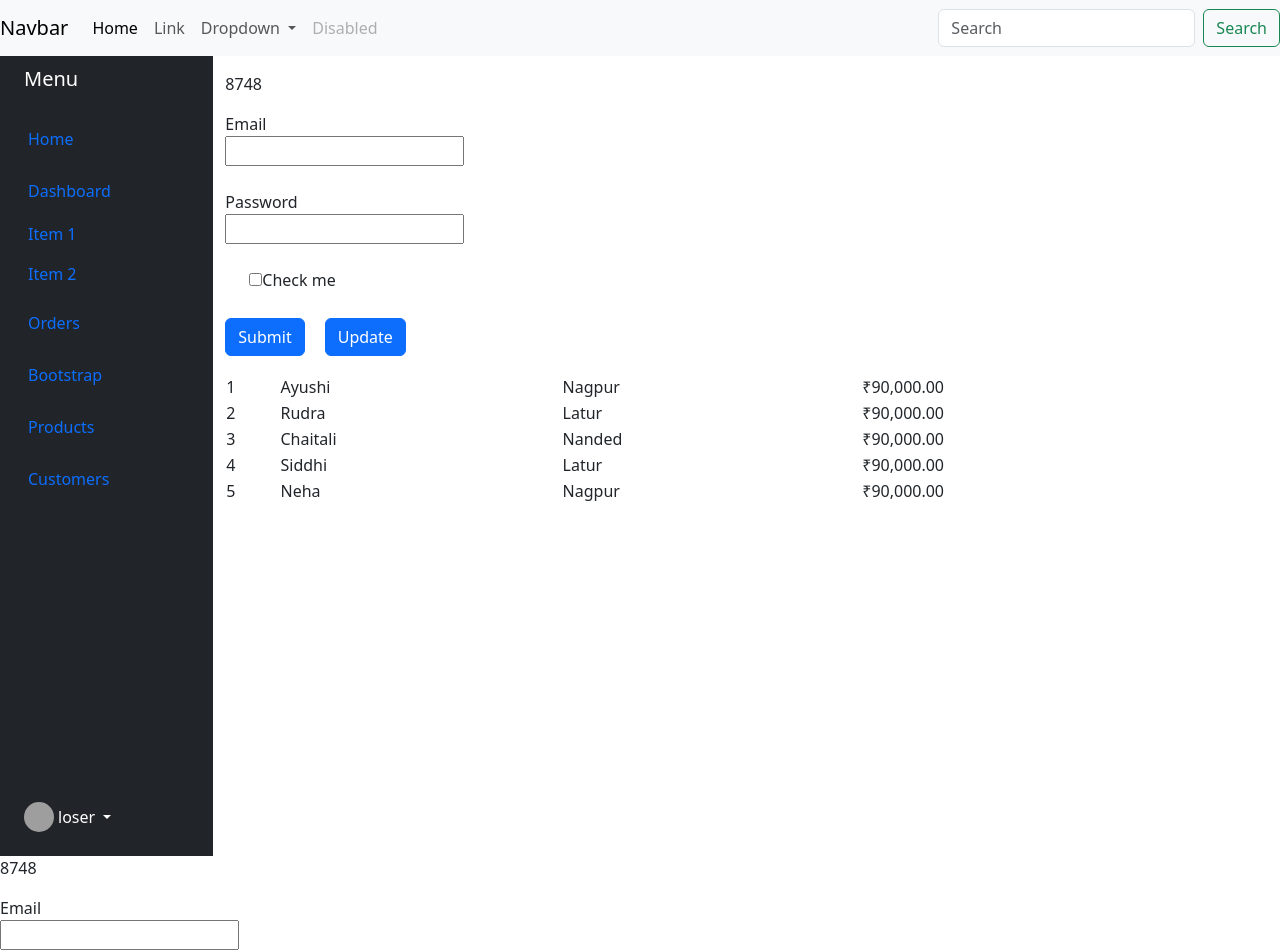
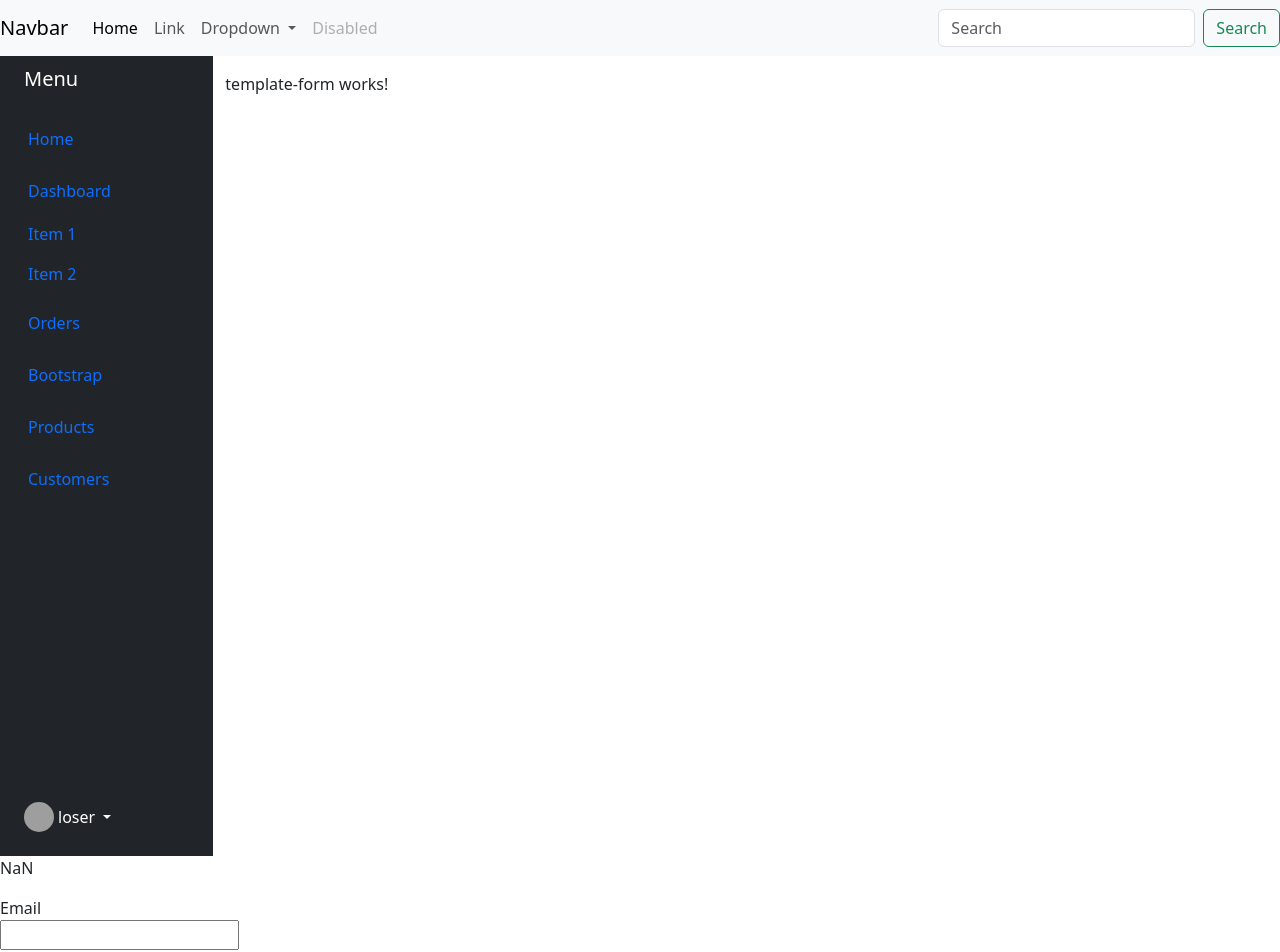
Before and after one commit to AyushiDharmik/workspace1, an Angular app in the folder AngularApp/: page / in a window 1280 px wide. Shown: the top 952 px of the page. Built offline with nearby package versions, Linux system fonts and the light colour scheme; grey boxes are pictures that could not be loaded.

Commit message:
Backup Commit

```diff
--- a/AngularApp/src/app/app.module.ts
+++ b/AngularApp/src/app/app.module.ts
@@ -8,6 +8,7 @@ import { SidebarComponent } from './sidebar/sidebar.component';
 import { CrudComponent } from './crud/crud.component';
 import { CustompipePipe } from './custompipe.pipe';
 import { FormsModule } from '@angular/forms';
+import { TemplateFormComponent } from './template-form/template-form.component';
 
 @NgModule({
   declarations: [
@@ -15,7 +16,8 @@ import { FormsModule } from '@angular/forms';
     HeaderComponent,
     SidebarComponent,
     CrudComponent,
-    CustompipePipe
+    CustompipePipe,
+    TemplateFormComponent
   ],
   imports: [
     BrowserModule,
--- a/AngularApp/src/app/crud/crud.component.ts
+++ b/AngularApp/src/app/crud/crud.component.ts
@@ -13,63 +13,63 @@ export class CrudComponent implements OnInit {
   ngOnInit() {
 
   }
-  date=new Date();
-  money:number=10000;
+//   date=new Date();
+//   money:number=10000;
 
-  empData:object[]=[
-    {empId:1,name:'Ayushi',loc:'Nagpur',salary:90000},
-    {empId:2,name:'Rudra',loc:'Latur',salary:90000},
-    {empId:3,name:'Chaitali',loc:'Nanded',salary:90000},
-    {empId:4,name:'Siddhi',loc:'Latur',salary:90000},
-    {empId:5,name:'Neha',loc:'Nagpur',salary:90000}
-  ]
+//   empData:object[]=[
+//     {empId:1,name:'Ayushi',loc:'Nagpur',salary:90000},
+//     {empId:2,name:'Rudra',loc:'Latur',salary:90000},
+//     {empId:3,name:'Chaitali',loc:'Nanded',salary:90000},
+//     {empId:4,name:'Siddhi',loc:'Latur',salary:90000},
+//     {empId:5,name:'Neha',loc:'Nagpur',salary:90000}
+//   ]
 
-  indiData: object = { email: " ", password: " ", isReady: false };
-  userData: object[] = [{}];
+//   indiData: object = { email: " ", password: " ", isReady: false };
+//   userData: object[] = [{}];
 
-  dataHandler(event) {
-    let ids: string = event.target.id;
-    let data: any = event.target.value;
+//   dataHandler(event) {
+//     let ids: string = event.target.id;
+//     let data: any = event.target.value;
 
-    switch (ids) {
-      case "EMID":
-        this.indiData = { ...this.indiData, email: data };
-        if(this.userData.length!=0)
-        {
-          console.log("working..")
-          let value=this.userData.find(x=>x.email==this.indiData.email);
-          this.indiData={...value,password:value.password,isReady:value.isReady}
-          console.log(value);
-        }
-        break;
+//     switch (ids) {
+//       case "EMID":
+//         this.indiData = { ...this.indiData, email: data };
+//         if(this.userData.length!=0)
+//         {
+//           console.log("working..")
+//           let value=this.userData.find(x=>x.email==this.indiData.email);
+//           this.indiData={...value,password:value.password,isReady:value.isReady}
+//           console.log(value);
+//         }
+//         break;
 
-      case "PSID":
-        this.indiData = { ...this.indiData, password: data };
-        break;
+//       case "PSID":
+//         this.indiData = { ...this.indiData, password: data };
+//         break;
 
-      case "CHID":
-        let chkVal=event.target.checked;
-        this.indiData = { ...this.indiData, isReady: chkVal };
-        break;
+//       case "CHID":
+//         let chkVal=event.target.checked;
+//         this.indiData = { ...this.indiData, isReady: chkVal };
+//         break;
 
-      case "btn1":
-        console.log(this.indiData);
-        this.userData.push(this.indiData);
-        console.log(this.userData);
-        break;
+//       case "btn1":
+//         console.log(this.indiData);
+//         this.userData.push(this.indiData);
+//         console.log(this.userData);
+//         break;
 
-      case "btn2":
-          let value=this.userData.find(x=>x.email==this .indiData.email);
-          console.log(value)
-          this.userData.push(this.indiData);
+//       case "btn2":
+//           let value=this.userData.find(x=>x.email==this .indiData.email);
+//           console.log(value)
+//           this.userData.push(this.indiData);
 
-          break;
+//           break;
 
-      default:
-        break;
+//       default:
+//         break;
 
-    }
-    console.log(event.target.id);
-  }
+//     }
+//     console.log(event.target.id);
+//   }
 
 }
--- a/AngularApp/src/app/sidebar/sidebar.component.html
+++ b/AngularApp/src/app/sidebar/sidebar.component.html
@@ -81,7 +81,8 @@
             </div>
         </div>
         <div class="col py-3">
-            <app-crud></app-crud>
+
+            <app-template-form></app-template-form>
         </div>
     </div>
 </div>
--- /dev/null
+++ b/AngularApp/src/app/template-form/template-form.component.html
@@ -0,0 +1,5 @@
+<p>template-form works!</p>
+<form (ngSubmit)="submitData()">
+
+
+</form>
--- /dev/null
+++ b/AngularApp/src/app/template-form/template-form.component.ts
@@ -0,0 +1,23 @@
+import { Component, OnInit } from '@angular/core';
+import { NgForm } from '@angular/forms';
+
+@Component({
+  selector: 'app-template-form',
+  templateUrl: './template-form.component.html',
+  styleUrls: ['./template-form.component.css']
+})
+export class TemplateFormComponent implements OnInit {
+
+  constructor() { }
+
+  ngOnInit() {
+  }
+
+  submitData(form:NgForm)
+  {
+    form.value
+    form.valid
+    form.invalid
+    console.log
+  }
+}
```
Also changed, not shown: AngularApp/src/app/template-form/template-form.component.css (added), 1 other file (tests, documents, lock files or other folders).
